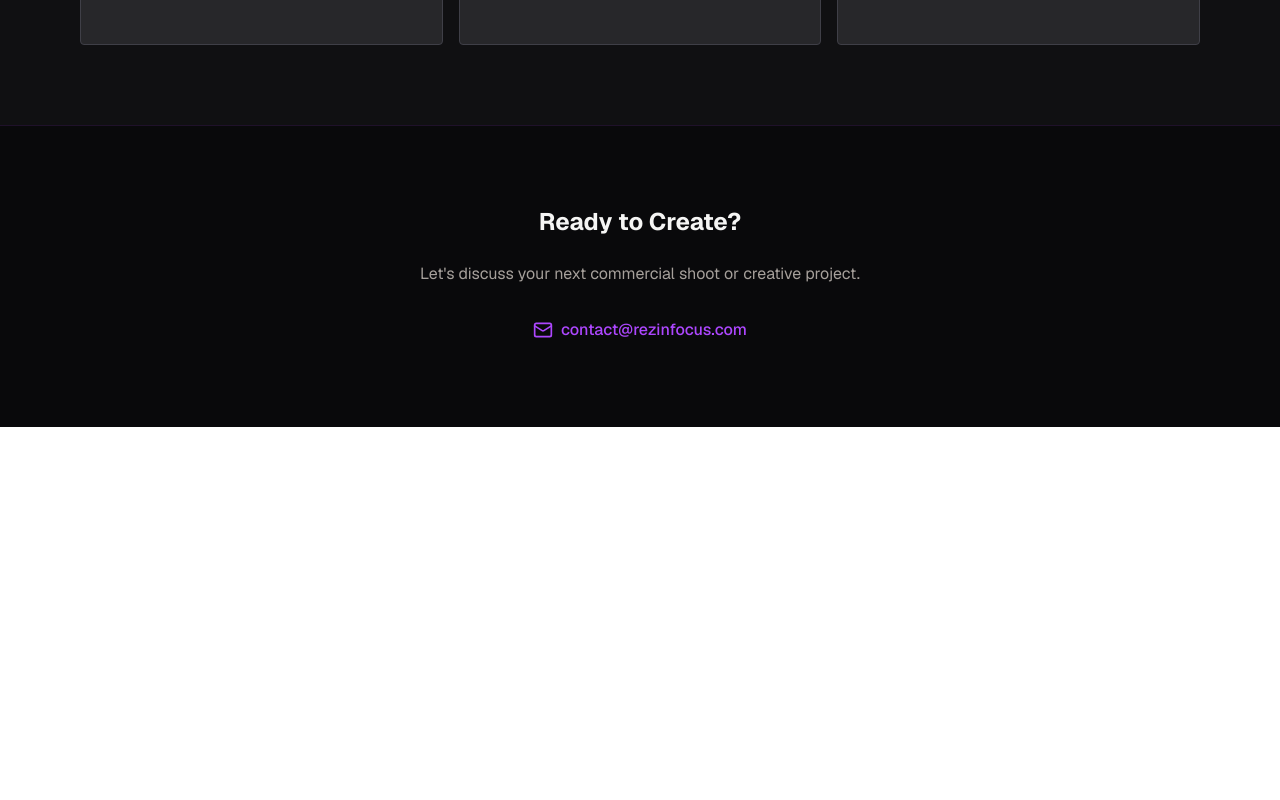
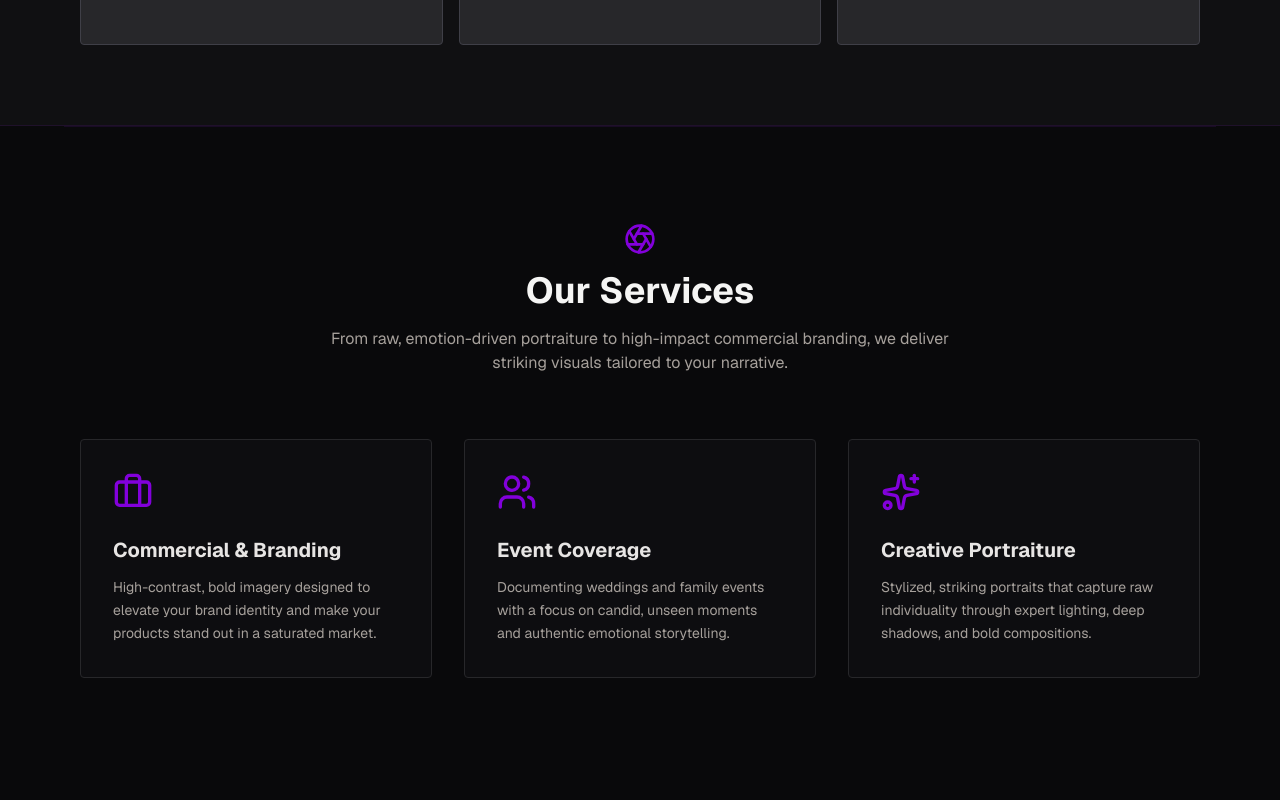
Before and after one commit to xDravynx/static-exercise, a Next.js app: page / in a window 1280 px wide. Shown: the part 1220-2020 px from the top of the page. Before the commit the page ends 1647 px from the top, so only its background shows below. Built offline with nearby package versions, Linux system fonts and the light colour scheme.

Commit message:
feat: add services section with detailed offerings and icons

```diff
--- a/app/page.tsx
+++ b/app/page.tsx
@@ -1,5 +1,5 @@
 import React from 'react';
-import { Camera, Aperture, Mail, Image as ImageIcon } from 'lucide-react';
+import { Camera, Aperture, Mail, Image as ImageIcon, Briefcase, Users, Sparkles } from 'lucide-react';
 
 export default function Home() {
   return (
@@ -73,6 +73,43 @@ export default function Home() {
         </div>
       </section>
 
+{/* Services Section */}
+      <section id="services" className="py-24 max-w-6xl mx-auto px-4 border-t border-purple-900/20">
+        <div className="flex flex-col items-center text-center mb-16">
+          <Aperture className="h-8 w-8 text-purple-700 mb-4" />
+          <h2 className="text-3xl md:text-4xl font-bold text-stone-100 mb-4">Our Services</h2>
+          <p className="text-stone-400 max-w-2xl">
+            From raw, emotion-driven portraiture to high-impact commercial branding, we deliver striking visuals tailored to your narrative.
+          </p>
+        </div>
+
+        <div className="grid grid-cols-1 md:grid-cols-3 gap-8">
+          <div className="bg-zinc-900/30 p-8 rounded-sm border border-zinc-800 hover:border-purple-600/50 transition-colors group">
+            <Briefcase className="h-10 w-10 text-purple-700 mb-6 group-hover:scale-110 transition-transform" />
+            <h3 className="text-xl font-bold text-stone-200 mb-3">Commercial & Branding</h3>
+            <p className="text-stone-400 leading-relaxed text-sm">
+              High-contrast, bold imagery designed to elevate your brand identity and make your products stand out in a saturated market.
+            </p>
+          </div>
+
+          <div className="bg-zinc-900/30 p-8 rounded-sm border border-zinc-800 hover:border-purple-600/50 transition-colors group">
+            <Users className="h-10 w-10 text-purple-700 mb-6 group-hover:scale-110 transition-transform" />
+            <h3 className="text-xl font-bold text-stone-200 mb-3">Event Coverage</h3>
+            <p className="text-stone-400 leading-relaxed text-sm">
+              Documenting weddings and family events with a focus on candid, unseen moments and authentic emotional storytelling.
+            </p>
+          </div>
+
+          <div className="bg-zinc-900/30 p-8 rounded-sm border border-zinc-800 hover:border-purple-600/50 transition-colors group">
+            <Sparkles className="h-10 w-10 text-purple-700 mb-6 group-hover:scale-110 transition-transform" />
+            <h3 className="text-xl font-bold text-stone-200 mb-3">Creative Portraiture</h3>
+            <p className="text-stone-400 leading-relaxed text-sm">
+              Stylized, striking portraits that capture raw individuality through expert lighting, deep shadows, and bold compositions.
+            </p>
+          </div>
+        </div>
+      </section>
+
       {/* Contact Footer */}
       <footer id="contact" className="py-20 max-w-6xl mx-auto px-4 text-center relative z-10">
         <h2 className="text-2xl font-bold mb-6 text-stone-100">Ready to Create?</h2>
```
